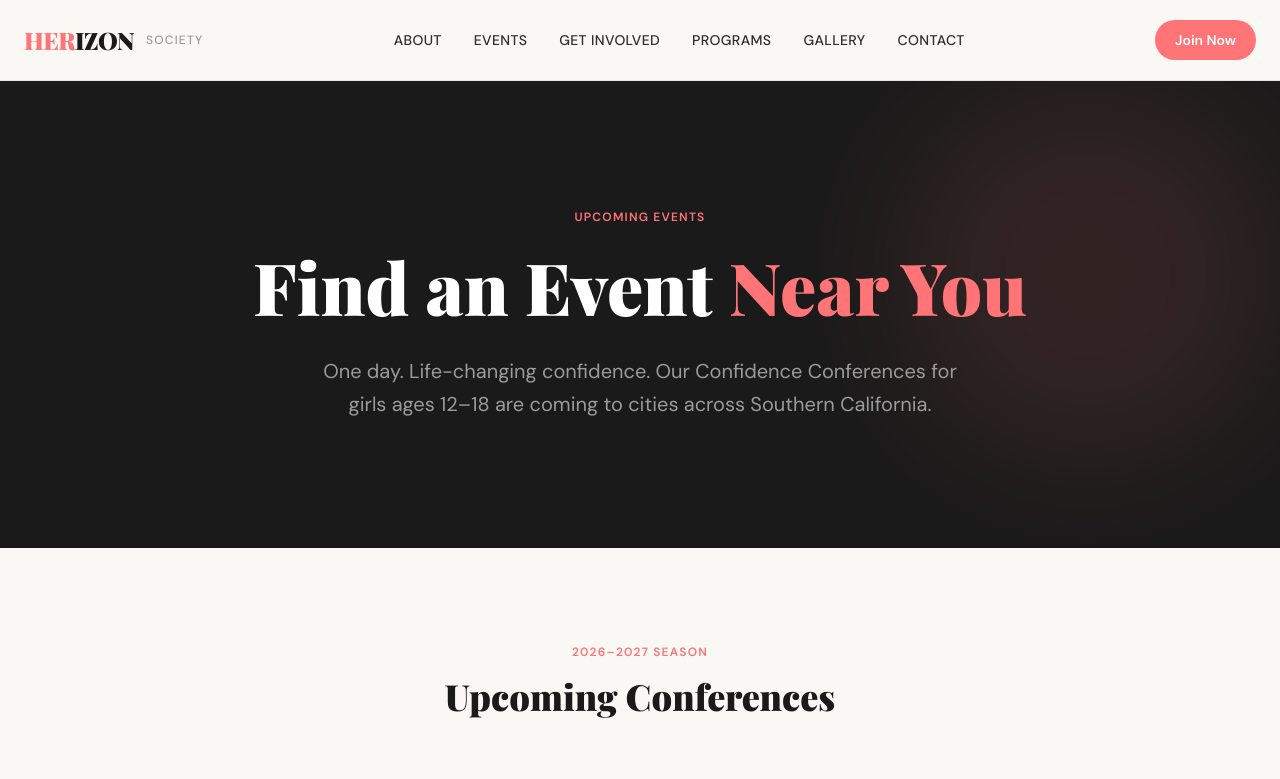
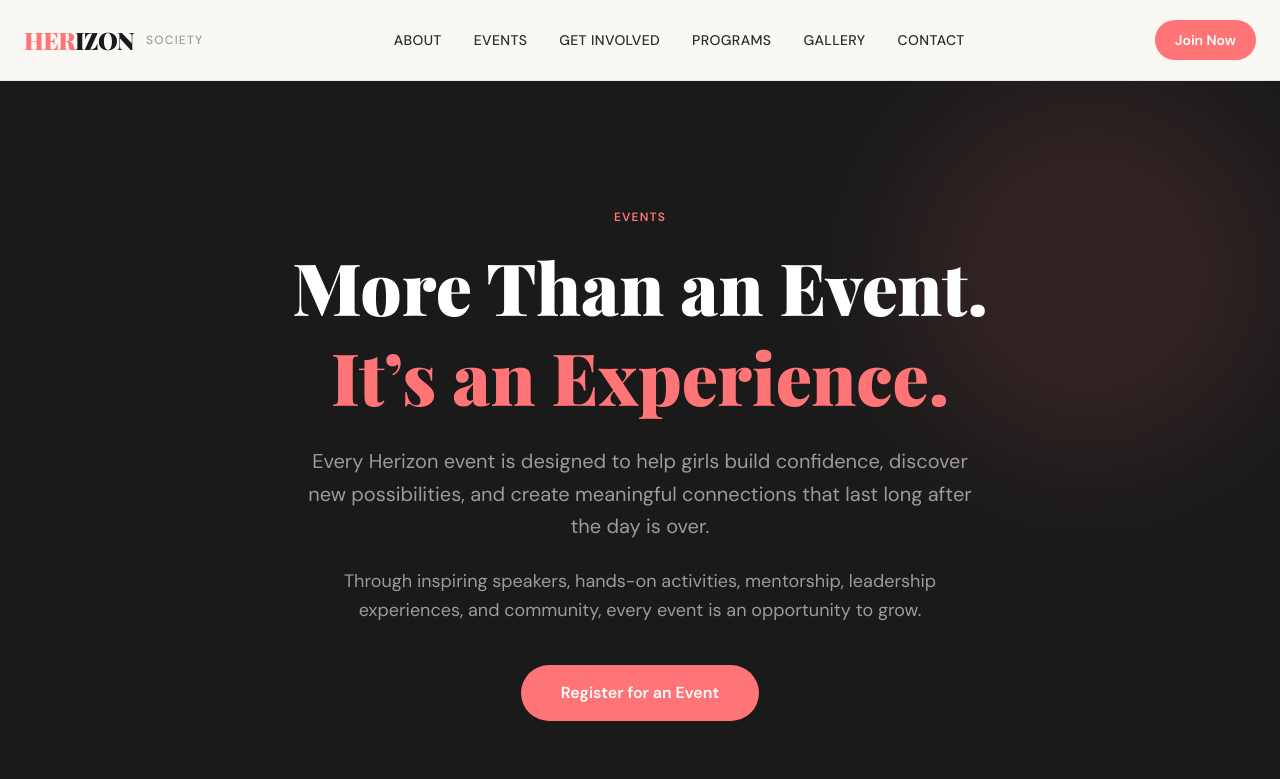
Before and after one commit to flourishprosper/herizonsociety-website, a Next.js app: page /events in a window 1280 px wide. Shown: the top 779 px of the page. Built offline with nearby package versions, Linux system fonts and the light colour scheme; a web font is replaced by a local one.

Commit message:
events: replace hero with 'More Than an Event. It's an Experience.' copy

```diff
--- a/src/app/events/page.tsx
+++ b/src/app/events/page.tsx
@@ -84,15 +84,28 @@ export default function EventsPage() {
         <div className="absolute top-0 right-0 w-96 h-96 rounded-full bg-[#FF7477] opacity-10 blur-3xl" />
         <div className="max-w-4xl mx-auto px-6 text-center relative">
           <p className="text-[#FF7477] text-xs font-semibold uppercase tracking-widest mb-4">
-            Upcoming Events
+            Events
           </p>
           <h1 className="font-serif text-6xl sm:text-7xl font-black text-white leading-tight mb-6">
-            Find an Event <span className="text-[#FF7477]">Near You</span>
+            More Than an Event.<br />
+            <span className="text-[#FF7477]">It&rsquo;s an Experience.</span>
           </h1>
-          <p className="text-[#9B9B9B] text-xl max-w-2xl mx-auto leading-relaxed">
-            One day. Life-changing confidence. Our Confidence Conferences for
-            girls ages 12–18 are coming to cities across Southern California.
+          <p className="text-[#9B9B9B] text-xl max-w-2xl mx-auto leading-relaxed mb-6">
+            Every Herizon event is designed to help girls build confidence,
+            discover new possibilities, and create meaningful connections that
+            last long after the day is over.
           </p>
+          <p className="text-[#9B9B9B] text-lg max-w-2xl mx-auto leading-relaxed mb-10">
+            Through inspiring speakers, hands-on activities, mentorship,
+            leadership experiences, and community, every event is an opportunity
+            to grow.
+          </p>
+          <Link
+            href="/contact"
+            className="inline-block bg-[#FF7477] text-white font-semibold px-10 py-4 rounded-full hover:bg-[#E85F62] transition-colors"
+          >
+            Register for an Event
+          </Link>
         </div>
       </section>
 
```
